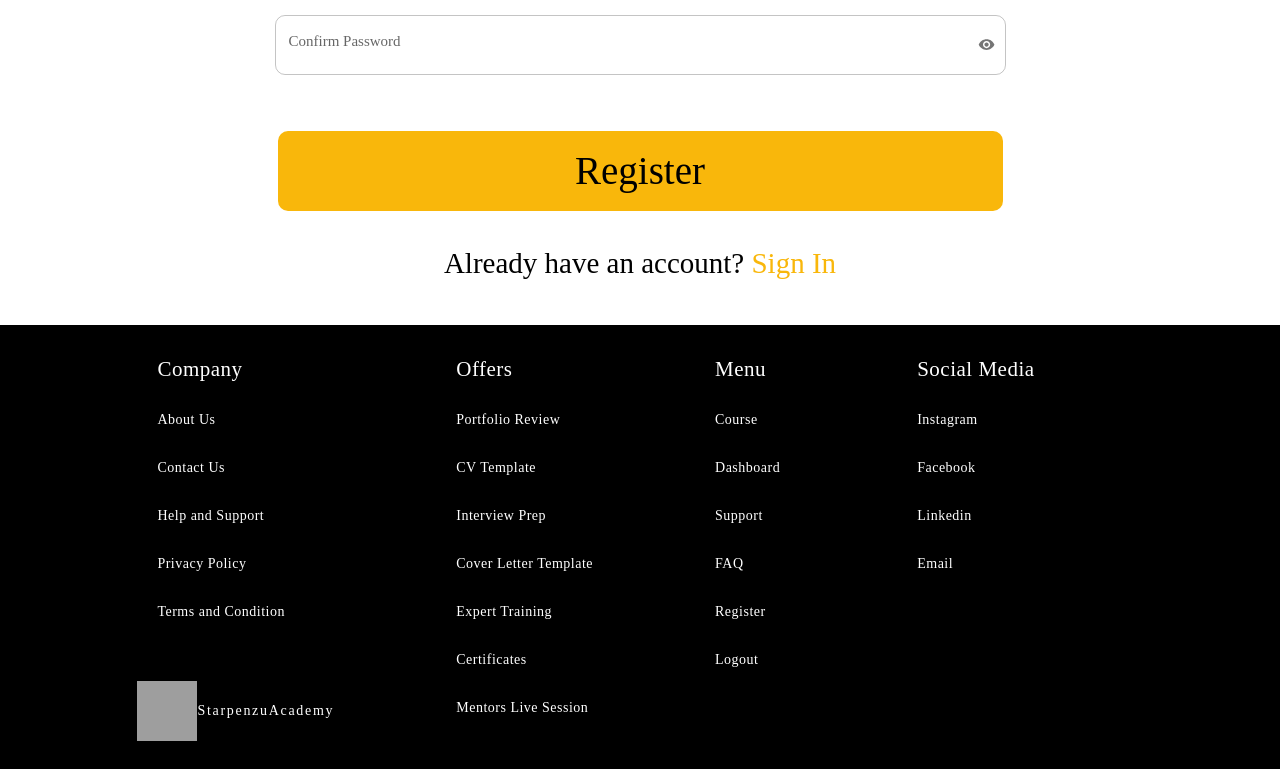
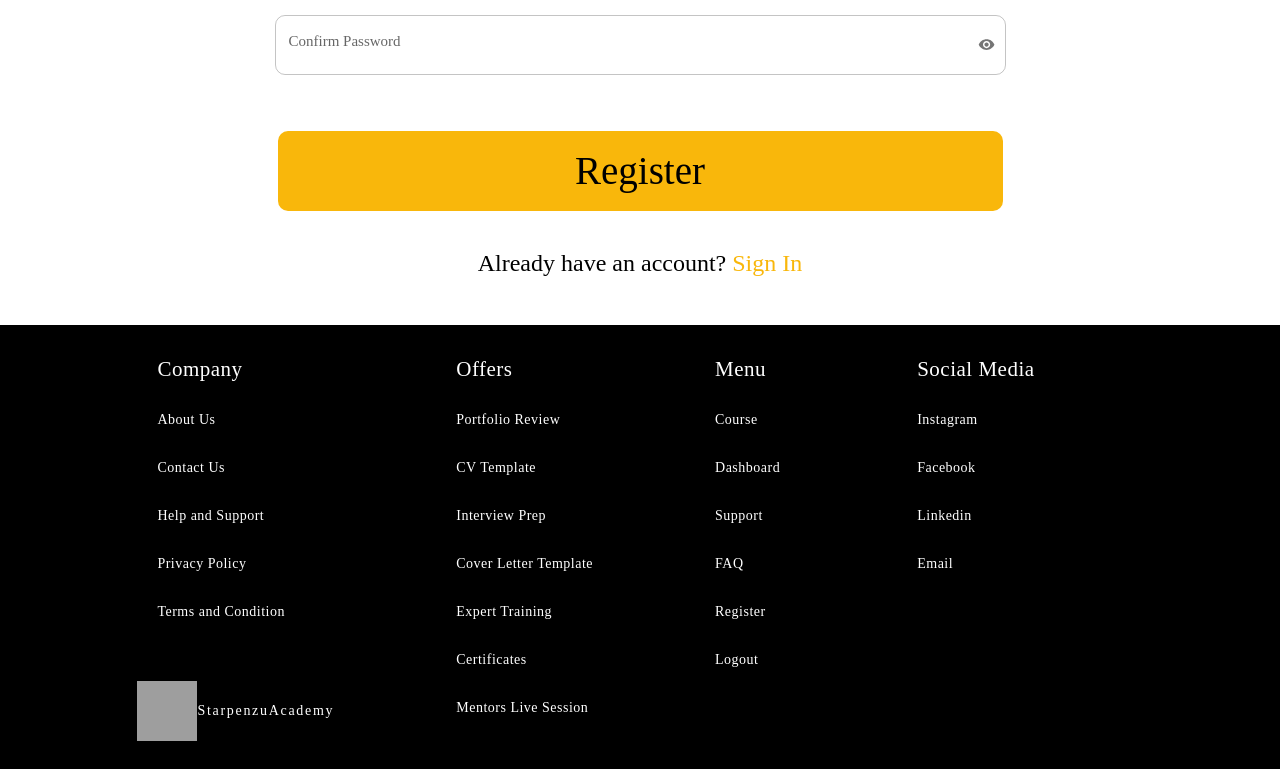
Before and after one commit to Starpenzu/StarpenzuWeb, a React (Create React App) app: page /#/signup in a window 1280 px wide. Shown: the part 827-1596 px from the top of the page. Built offline with nearby package versions, Linux system fonts and the light colour scheme; grey boxes are pictures that could not be loaded; a web font is replaced by a local one.

Commit message:
register/sign up responsive

```diff
--- a/src/Components/SignUp/SignUp.css
+++ b/src/Components/SignUp/SignUp.css
@@ -181,7 +181,7 @@
         font-family: 'Poppins';
         font-style: normal;
         font-weight: 400;
-        font-size: 20px;
+        font-size: 16px;
         line-height: 24px;
     }
 
@@ -332,7 +332,7 @@
         font-family: 'Poppins';
         font-style: normal;
         font-weight: 400;
-        font-size: 26px;
+        font-size: 24px;
         line-height: 24px;
     }
 
@@ -383,7 +383,7 @@
         font-family: 'Poppins';
         font-style: normal;
         font-weight: 400;
-        font-size: 29px;
+        font-size: 24px;
         line-height: 24px;
     }
 
```
